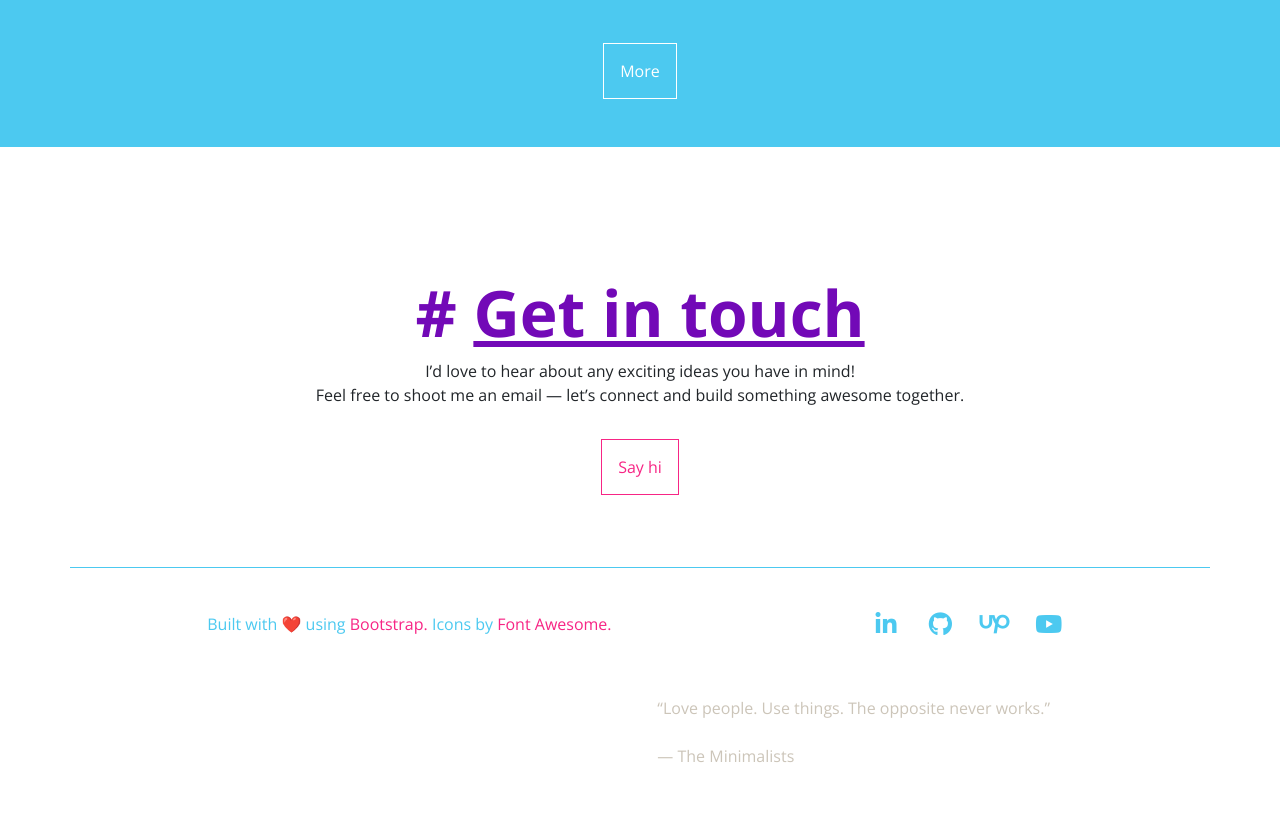
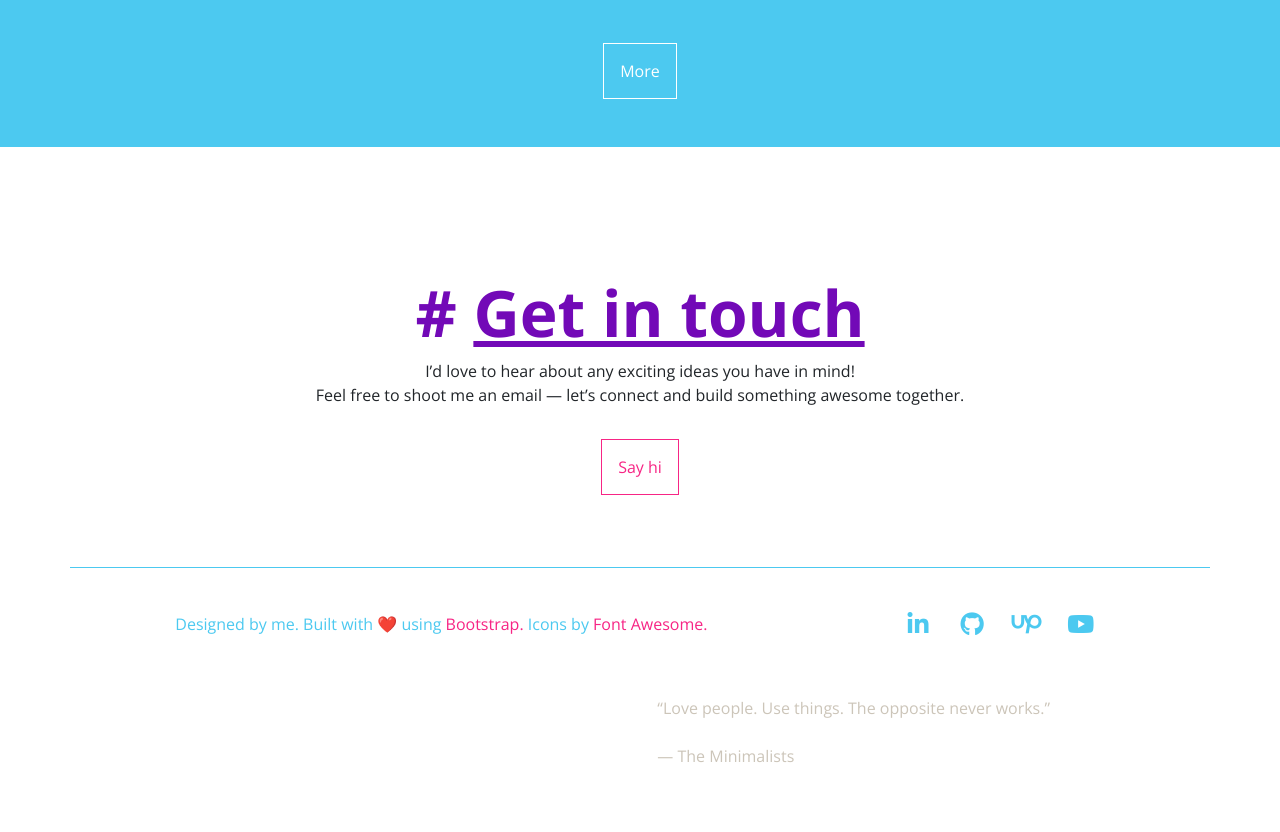
Before and after one commit to motizukilucas/my-website, a website: page index.html in a window 1280 px wide. Shown: the part 2135-2967 px from the top of the page. Drawn offline with nearby package versions, Linux system fonts and the light colour scheme.

Commit message:
Update footer text and attribution

```diff
--- a/index.html
+++ b/index.html
@@ -219,7 +219,7 @@
     </section>
     <footer class="container animation-element">
         <div class="d-flex">
-            <p class="m-auto">Built with ❤️ using <a href="https://getbootstrap.com/" target="_blank" rel="noopener">Bootstrap.</a> Icons by <a href="https://fontawesome.com" target="_blank" rel="noopener">Font Awesome.</a></p>
+            <p class="m-auto">Designed by me. Built with ❤️ using <a href="https://getbootstrap.com/" target="_blank" rel="noopener">Bootstrap.</a> Icons by <a href="https://fontawesome.com" target="_blank" rel="noopener">Font Awesome.</a></p>
             <p></p>
             <div class="socials m-auto">
                 <a href="https://www.linkedin.com/in/motizukilucas/" target="_blank"><i class="fa-brands fa-linkedin-in"></i></a>
```
